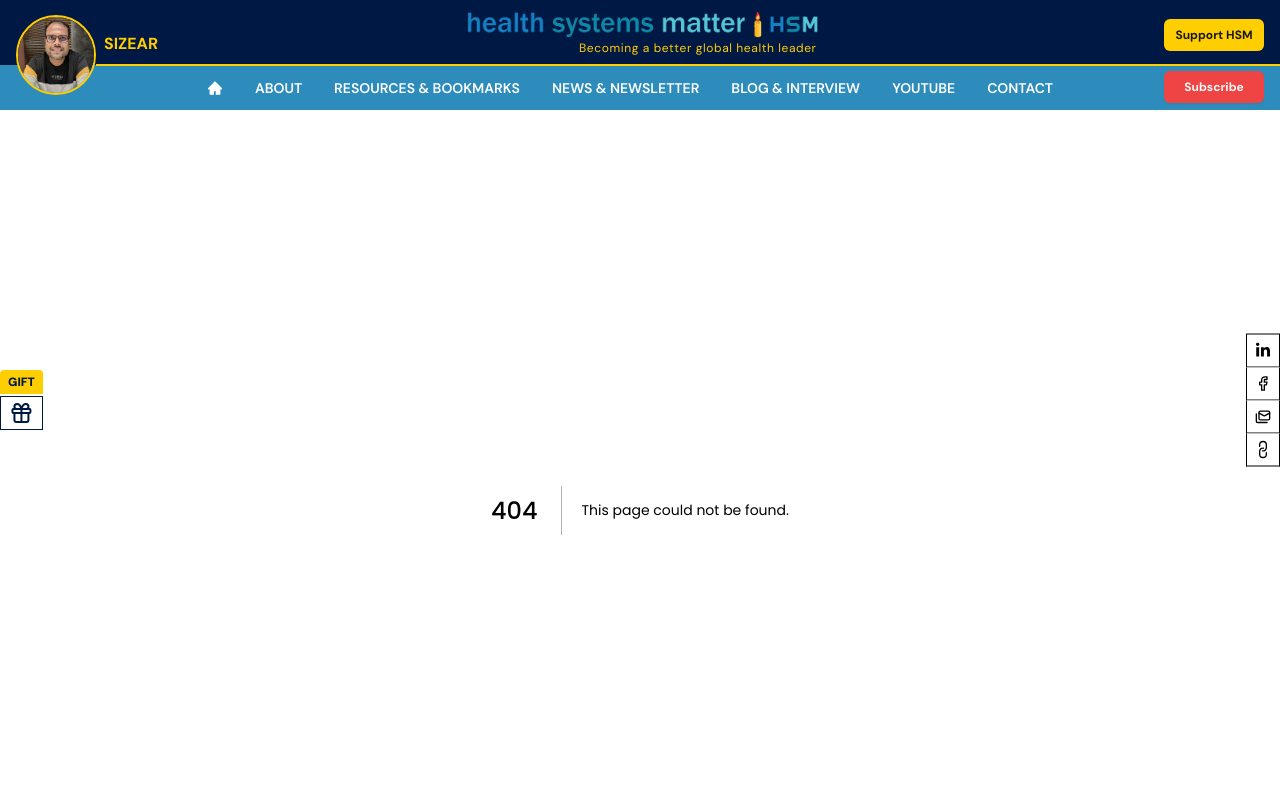
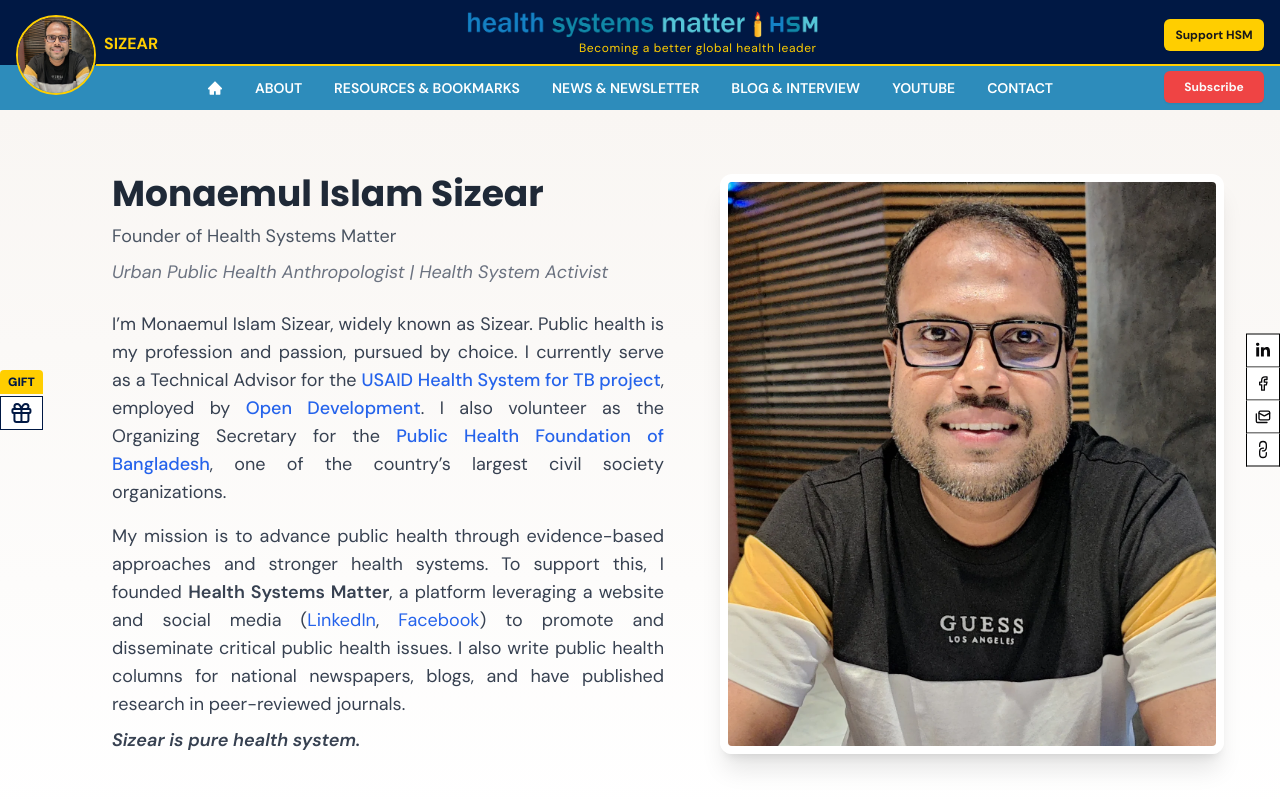
Before and after one commit to mehrabhossain1/hsm, a Next.js app: page /sizear in a window 1280 px wide. Before the commit this address had no page. Shown: the top 800 px of the page. Built offline with nearby package versions, Linux system fonts and the light colour scheme.

Commit message:
Sizear Page

```diff
--- a/app/globals.css
+++ b/app/globals.css
@@ -88,7 +88,7 @@ h2 {
     @apply bg-background text-foreground;
   }
   p {
-    @apply text-lg leading-8;
+    @apply text-lg;
   }
 }
 
--- /dev/null
+++ b/app/sizear/page.tsx
@@ -0,0 +1,108 @@
+import Image from "next/image";
+
+const Sizear = () => {
+  return (
+    <section className="bg-gradient-to-b from-[#F9F6F3] to-white py-16 px-12 min-h-[calc(100vh-115px)] flex items-center">
+      <div className="max-w-screen-xl mx-auto px-4 sm:px-6 lg:px-8 w-full">
+        <div className="grid grid-cols-1 lg:grid-cols-[55%_45%] gap-4 lg:gap-6">
+          {/* Text Section - Left Side (55%) */}
+          <div className="space-y-6 order-2 lg:order-1 text-justify px-8">
+            <header className="space-y-2">
+              <h2 className="text-3xl md:text-4xl font-bold text-gray-800">
+                Monaemul Islam Sizear
+              </h2>
+              <p className="text-lg text-gray-600">
+                Founder of Health Systems Matter
+              </p>
+              <p className="text-md text-gray-500 italic">
+                Urban Public Health Anthropologist | Health System Activist
+              </p>
+            </header>
+
+            <div className="text-gray-700 leading-relaxed">
+              <p>
+                I’m Monaemul Islam Sizear, widely known as Sizear. Public health
+                is my profession and passion, pursued by choice. I currently
+                serve as a Technical Advisor for the{" "}
+                <a
+                  href="https://www.usaid.gov/global-health/health-areas/tuberculosis/resources/news-and-updates/global-accelerator-end-tb/health-systems-tb-hs4tb"
+                  target="_blank"
+                  rel="noopener noreferrer"
+                  className="text-blue-600 hover:underline font-medium"
+                >
+                  USAID Health System for TB project
+                </a>
+                , employed by{" "}
+                <a
+                  href="https://www.opendevelopment.co/"
+                  target="_blank"
+                  rel="noopener noreferrer"
+                  className="text-blue-600 hover:underline font-medium"
+                >
+                  Open Development
+                </a>
+                . I also volunteer as the Organizing Secretary for the{" "}
+                <a
+                  href="https://publichealthfoundation.org.bd/"
+                  target="_blank"
+                  rel="noopener noreferrer"
+                  className="text-blue-600 hover:underline font-medium"
+                >
+                  Public Health Foundation of Bangladesh
+                </a>
+                , one of the country’s largest civil society organizations.
+              </p>
+              <p className="mt-4">
+                My mission is to advance public health through evidence-based
+                approaches and stronger health systems. To support this, I
+                founded{" "}
+                <span className="font-semibold">Health Systems Matter</span>, a
+                platform leveraging a website and social media (
+                <a
+                  href="https://www.linkedin.com/company/health-systems-matter/"
+                  target="_blank"
+                  rel="noopener noreferrer"
+                  className="text-blue-600 hover:underline"
+                >
+                  LinkedIn
+                </a>
+                ,{" "}
+                <a
+                  href="https://www.facebook.com/people/Health-Systems-Matter/61564171250656/"
+                  target="_blank"
+                  rel="noopener noreferrer"
+                  className="text-blue-600 hover:underline"
+                >
+                  Facebook
+                </a>
+                ) to promote and disseminate critical public health issues. I
+                also write public health columns for national newspapers, blogs,
+                and have published research in peer-reviewed journals.
+                <span className="block mt-2 font-semibold italic">
+                  Sizear is pure health system.
+                </span>
+              </p>
+            </div>
+          </div>
+
+          {/* Image Section - Right Side (45%) */}
+          <div className="flex justify-center lg:justify-end order-1 lg:order-2">
+            <div className="relative w-64 h-64 md:w-80 md:h-80 lg:w-full lg:h-auto lg:max-w-full group">
+              <div className="absolute inset-0 rounded-full bg-gradient-to-br from-blue-200 via-purple-200 to-pink-200 opacity-0 group-hover:opacity-50 transition-opacity duration-300"></div>
+              <Image
+                src="/sizearImage.webp"
+                alt="Monaemul Islam Sizear"
+                fill
+                className="object-cover shadow-xl border-8 border-white transform z-10 rounded-xl hover:border-[#FFCE00]"
+                sizes="(max-width: 768px) 256px, (max-width: 1024px) 320px, 384px"
+                priority
+              />
+            </div>
+          </div>
+        </div>
+      </div>
+    </section>
+  );
+};
+
+export default Sizear;
--- a/components/Shared/Navbar/Left.tsx
+++ b/components/Shared/Navbar/Left.tsx
@@ -1,5 +1,6 @@
 import Image from "next/image";
 import SizearImage from "@/public/sizearImage.webp";
+import Link from "next/link";
 
 const Left = () => {
   return (
@@ -13,11 +14,13 @@ const Left = () => {
       </div>
 
       {/* Profile Image */}
-      <Image
-        src={SizearImage}
-        alt="sizear"
-        className="relative z-10 rounded-full size-20 border-2 border-[#FFCE00]"
-      />
+      <Link href="/sizear">
+        <Image
+          src={SizearImage}
+          alt="sizear"
+          className="relative z-10 rounded-full size-20 border-2 border-[#FFCE00]"
+        />
+      </Link>
     </div>
   );
 };
--- a/components/Shared/Navbar/Top.tsx
+++ b/components/Shared/Navbar/Top.tsx
@@ -1,13 +1,17 @@
 import Image from "next/image";
 import Logo from "@/public/logo3.png";
+import Link from "next/link";
 
 const Top = () => {
   return (
     <div className="bg-[#001844] relative flex items-center p-4 h-16">
       {/* Left-aligned SIZEAR */}
-      <div className="text-[#FFCE00] font-bold text-base absolute left-2 bottom-2">
+      <Link
+        href="/sizear"
+        className="text-[#FFCE00] font-bold text-base absolute left-2 bottom-2"
+      >
         SIZEAR
-      </div>
+      </Link>
 
       {/* Centered Logo and Slogan */}
       <div className="absolute top-0 left-[51%] transform -translate-x-1/2 flex flex-col items-center">
```
